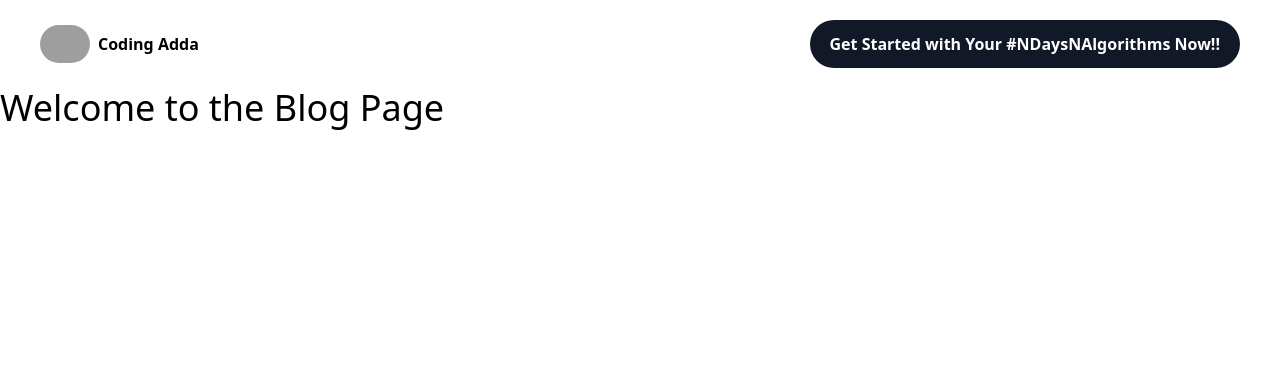
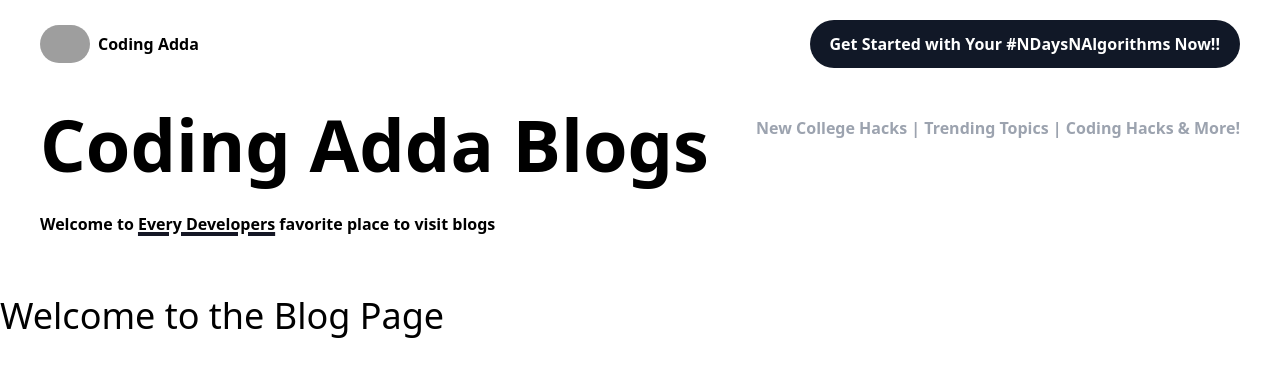
Before and after one commit to Yuvadi29/NextJSWeb, a Next.js app: page / in a window 1280 px wide. Shown: the top 376 px of the page. Built offline with nearby package versions, Linux system fonts and the light colour scheme; grey boxes are pictures that could not be loaded.

Commit message:
Banner Created for Website

```diff
--- a/app/(user)/layout.tsx
+++ b/app/(user)/layout.tsx
@@ -1,3 +1,4 @@
+import Banner from "../../components/Banner";
 import Header from "../../components/Header";
 import "../../styles/globals.css";
 
@@ -12,6 +13,7 @@
       <head />
       <body>
         <Header />
+        <Banner />
         {children}</body>
     </html>
   )
--- /dev/null
+++ b/components/Banner.tsx
@@ -0,0 +1,22 @@
+import React from 'react';
+
+const Banner = () => {
+  return (
+    <div className='flex flex-col lg:flex-row lg:space-x-5 justify-between font-bold px-10 py-5 mb-10'>
+        <div>
+            <h1 className='text-7xl'>Coding Adda Blogs</h1>
+            <h2 className='mt-5 md:mt-8'>
+                Welcome to{" "}
+                <span className='underline decoration-4 decoration-[#151725]'>Every Developers</span>{" "}
+                favorite place to visit blogs
+            </h2>
+        </div>
+
+        <p className="mt-5 md:mt-2 text-gray-400 maxw-w-sm">
+            New College Hacks | Trending Topics | Coding Hacks & More!
+        </p>
+    </div>
+  )
+}
+
+export default Banner;
```
Also changed, not shown: components/Header.tsx (indentation only).
